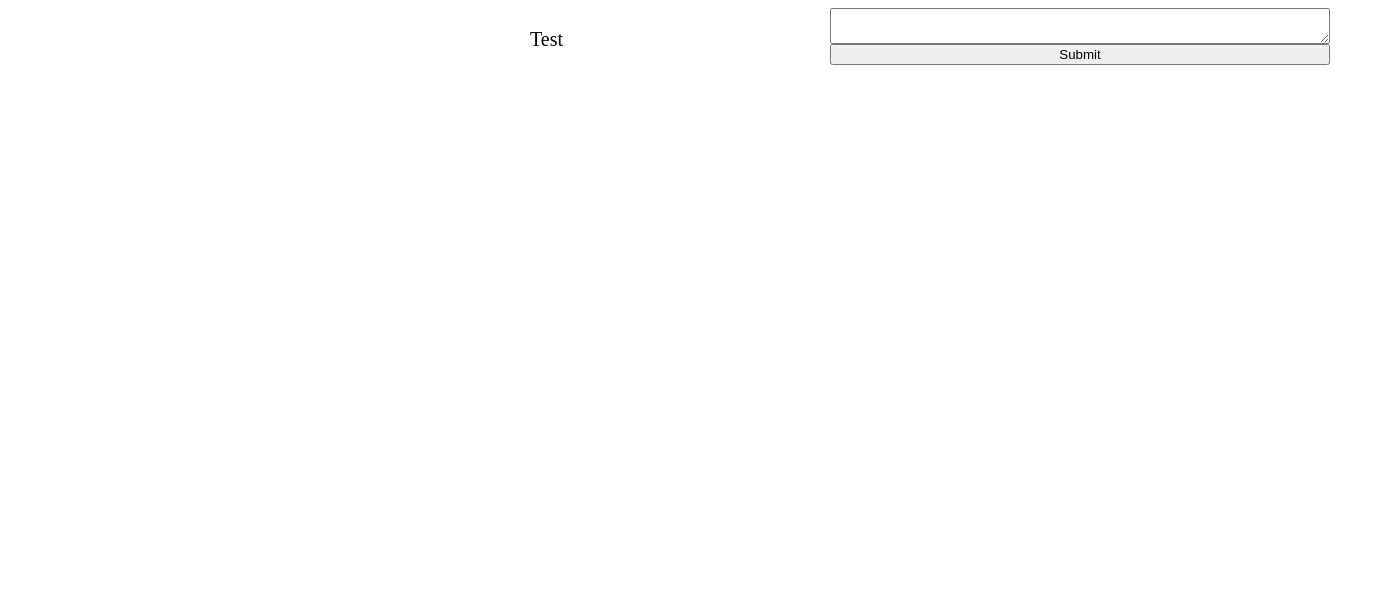
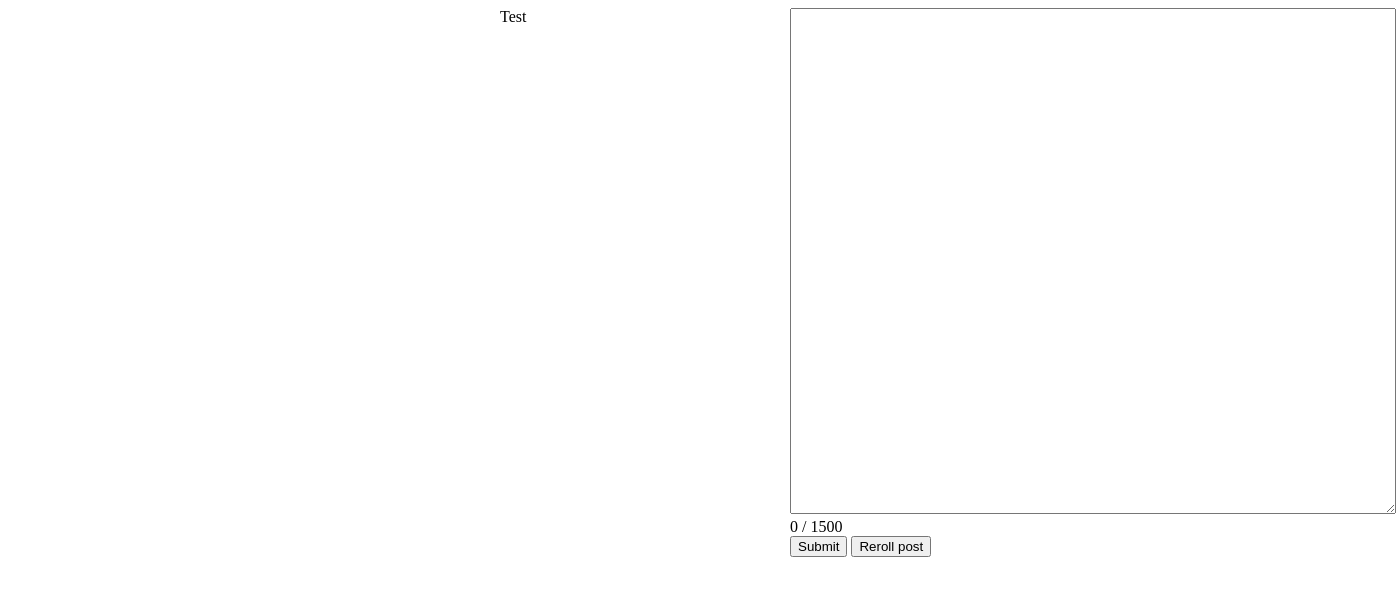
Before and after one commit to Bilastend/reddit-mastodon-bot, a plain HTML site: page webserver/index.html in a window 1280 px wide. Shown: the full height of the page, 1396 px wide, since content can reach past the window. Drawn offline with nearby package versions, Linux system fonts and the light colour scheme; no server answers.

Commit message:
Improve webpage and add a reroll button
- The submit button is not as big as the textarea anymore (major
  improvement)

- Add a scroll bar to the alt text preview

- Add a character count to the alt text input

- Add a reroll button to reroll posts without having to restart
  the bot

```diff
--- a/webserver/index.html
+++ b/webserver/index.html
@@ -2,6 +2,7 @@
 <head>
     <title>Alt-Text</title>
     <link rel="stylesheet" href="styles.css">
+    <script src="https://ajax.googleapis.com/ajax/libs/jquery/3.7.1/jquery.min.js"></script>
     <script src="https://cdn.jsdelivr.net/npm/socket.io@4.5.4/client-dist/socket.io.min.js"></script>
 </head>
 
@@ -19,8 +20,12 @@
     });
 
     function submitAlt() {
-        let text = document.getElementById("alt input").value;
+        let text = document.getElementById("Alt-Text-Input").value;
         socket.emit('set_alt_text', text);
+    }
+
+    function reroll() {
+        socket.emit('reroll');
     }
 </script>
 
@@ -30,13 +35,28 @@
         <div class="image">
             <img src="/image.png" width="500px">
         </div>
-        <div class="text">
-            <label id="Alt-Text">Test</label>
+        <div id="Alt-Text-Div">
+            <span id="Alt-Text">Test</span>
         </div>
-        <div class="input">
-            <textarea id="alt input"></textarea>
-            <button onclick="submitAlt()">Submit</button>
+        <div class="Alt-Text-Input-Div">
+            <textarea id="Alt-Text-Input"></textarea>
+            <div>
+                <span id="current">0</span>
+                <span>/ 1500</span>
+            </div>
+            <div>
+                <button onclick="submitAlt()">Submit</button>
+                <button onclick="reroll()">Reroll post</button>
+            </div>
         </div>
     </div>
 </body>
+
+<script>
+    $('textarea').keyup(function() {
+        var count = $(this).val().length,
+            current = $('#current');
+            current.text(count);
+    });
+</script>
 </html>
--- a/webserver/styles.css
+++ b/webserver/styles.css
@@ -1,14 +1,20 @@
 .container {
     display: grid;
-    grid-template-columns: 550px 300px 300px;
+    grid-template-columns: 520px 250px 300px;
    }
 
-.input {
-    display: grid;
-    grid-template-columns: 500px;
-   }
+textarea {
+    width: 600px;
+    height: 500px;
+  }
 
-.text {
-     font-size: 20px;
-     margin-top: 20px;
-   }
+.Alt-Text-Input-Div {
+  margin-left: 40px;
+  width: 600px;
+  height: 500px;
+}
+
+#Alt-Text-Div {
+  height: 550px;
+  overflow-y: scroll;
+}
```
Also changed, not shown: 1 other file.
